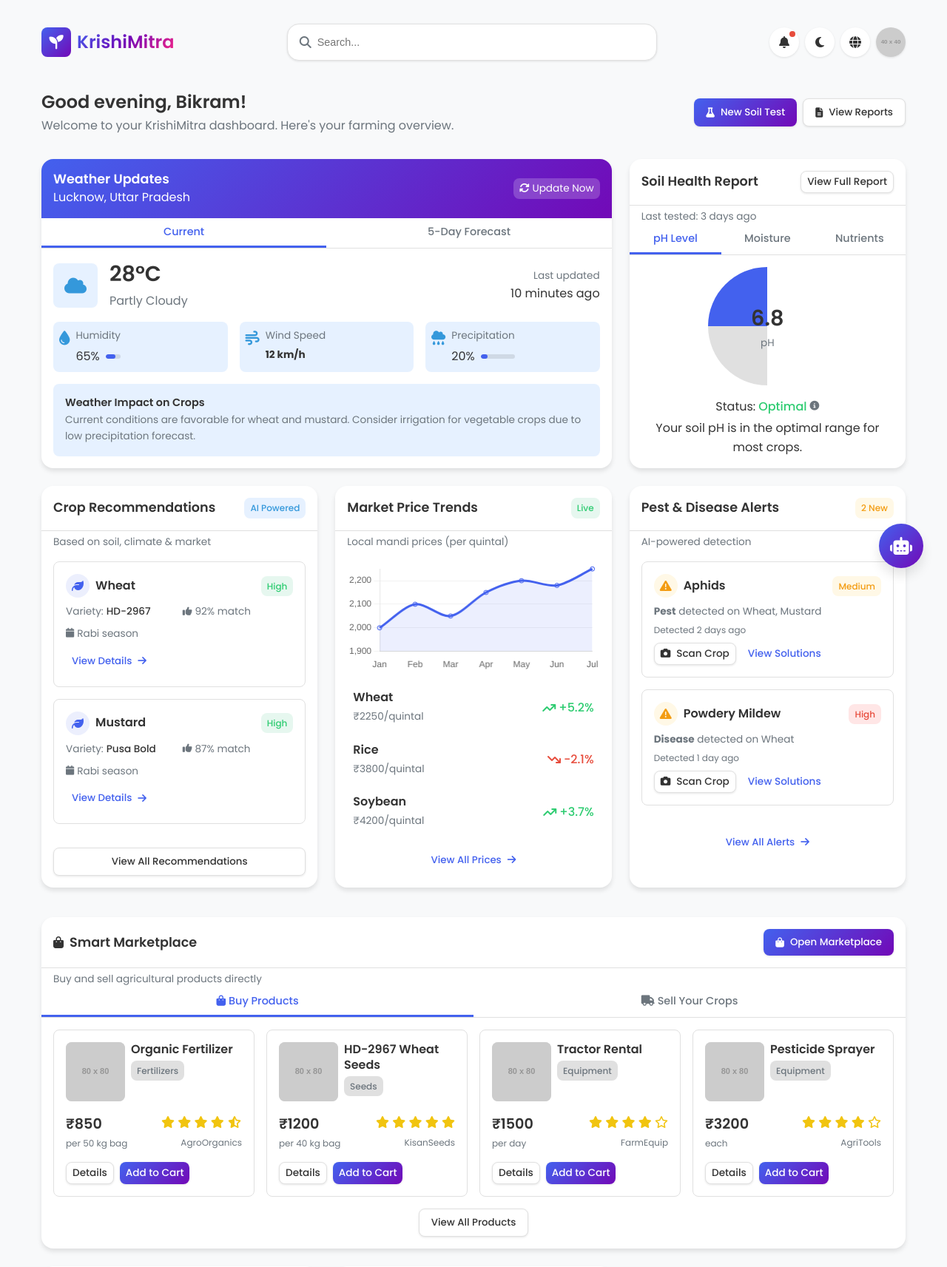
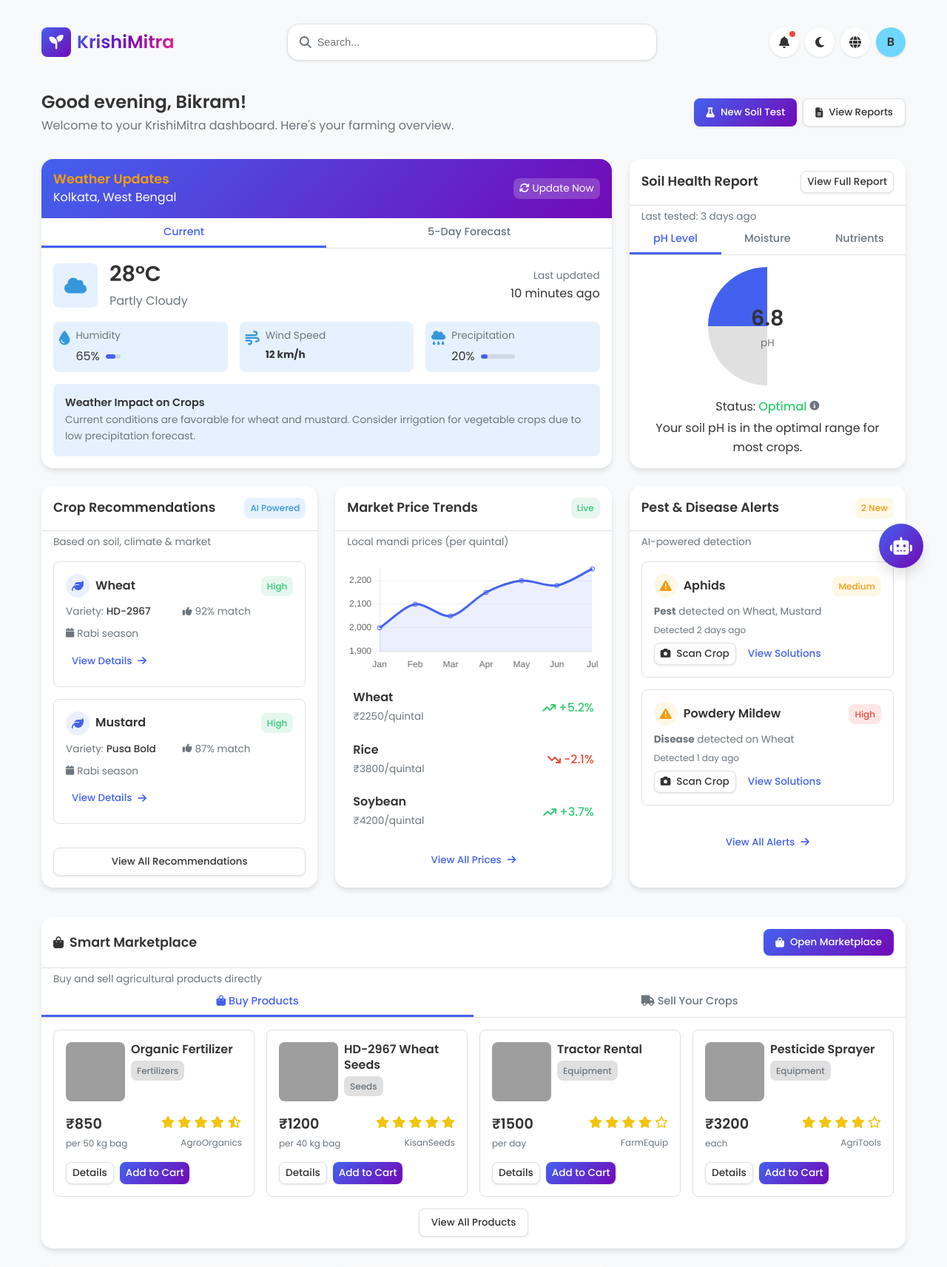
Before and after one commit to BikramMondal5/KrishiMitra, a Flask app: page /dashboard in a window 1280 px wide. Shown: the top 1713 px of the page at 74% size. Run offline with Flask 3, Linux system fonts and the light colour scheme; grey boxes labelled with a size stand in for pictures from a placeholder-image service; some libraries are stand-ins or nearby versions; grey boxes are pictures that could not be loaded.

Commit message:
Update the home page

```diff
--- a/static/home.css
+++ b/static/home.css
@@ -1856,3 +1856,15 @@
     white-space: nowrap;
     border-width: 0;
   }
+
+#userProfile{
+    display: flex;
+    justify-content: center;
+    align-items: center;
+    text-align: center;
+    font-weight: 600;
+    background-color: #70D6FF;
+}
+#weather-heading{
+    color: #F39C12;
+}
--- a/templates/home.html
+++ b/templates/home.html
@@ -47,8 +47,8 @@
             <div class="language-option"><span>বাংলা (Bengali)</span></div>
           </div>
         </div>
-        <div class="user-profile">
-          <img src="https://placehold.co/40x40" alt="User Profile">
+        <div id = "userProfile" class="user-profile">
+          B
         </div>
       </div>
     </header>
@@ -56,7 +56,7 @@
     <!-- Welcome Section -->
     <section class="welcome-section">
       <div class="welcome-text">
-        <h2>Good morning, Rajesh!</h2>
+        <h2>Good morning, Bikram!</h2>
         <p>Welcome to your KrishiMitra dashboard. Here's your farming overview.</p>
       </div>
       <div class="welcome-actions">
@@ -77,8 +77,8 @@
       <section class="card weather-card">
         <div class="card-header">
           <div>
-            <h3>Weather Updates</h3>
-            <p>Lucknow, Uttar Pradesh</p>
+            <h3 id="weather-heading">Weather Updates</h3>
+            <p>Kolkata, West Bengal</p>
           </div>
           <button class="update-btn" id="weather-update-btn">
             <i class="fa-solid fa-rotate"></i> Update Now
@@ -486,7 +486,7 @@
             <div class="products-grid">
               <div class="product-card">
                 <div class="product-image-info">
-                  <img src="https://placehold.co/80x80" alt="Organic Fertilizer">
+                  <img src="https://www.ugaoo.com/cdn/shop/files/MG_0047.jpg" alt="Organic Fertilizer">
                   <div>
                     <h4>Organic Fertilizer</h4>
                     <span class="badge category">Fertilizers</span>
@@ -515,7 +515,7 @@
               </div>
               <div class="product-card">
                 <div class="product-image-info">
-                  <img src="https://placehold.co/80x80" alt="HD-2967 Wheat Seeds">
+                  <img src="https://sashyashreeagri.in/admin/img/product/1489235108HD-%202967.png" alt="HD-2967 Wheat Seeds">
                   <div>
                     <h4>HD-2967 Wheat Seeds</h4>
                     <span class="badge category">Seeds</span>
@@ -544,7 +544,7 @@
               </div>
               <div class="product-card">
                 <div class="product-image-info">
-                  <img src="https://placehold.co/80x80" alt="Tractor Rental">
+                  <img src="https://static.vecteezy.com/system/resources/previews/014/212/367/non_2x/farm-tractor-illustration-perfect-for-equipment-rental-company-and-farm-logo-design-vector.jpg" alt="Tractor Rental">
                   <div>
                     <h4>Tractor Rental</h4>
                     <span class="badge category">Equipment</span>
@@ -573,7 +573,7 @@
               </div>
               <div class="product-card">
                 <div class="product-image-info">
-                  <img src="https://placehold.co/80x80" alt="Pesticide Sprayer">
+                  <img src="https://encrypted-tbn0.gstatic.com/images?q=tbn:ANd9GcSf4mcvRFa7rx0lZ9JSDKBfBBX5UwhTt2rlRw&s.jpg" alt="Pesticide Sprayer">
                   <div>
                     <h4>Pesticide Sprayer</h4>
                     <span class="badge category">Equipment</span>
```
Also changed, not shown: static/styles.css (+16 -0 lines), templates/index.html (+8 -8 lines).
